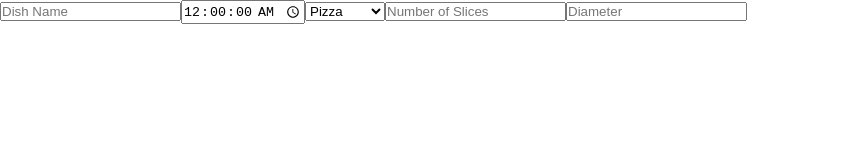
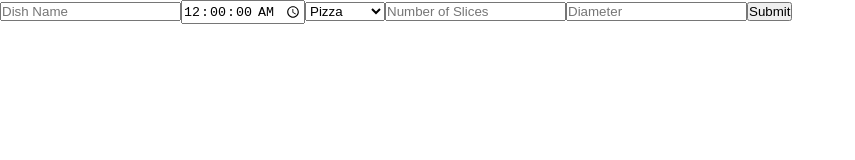
Before and after one commit to baqardo/dishes-form, a React (Create React App) app: page / in a window 1280 px wide. Shown: the top 160 px of the page, without its empty margins (0-855 px from the left). Built offline with nearby package versions, Linux system fonts and the light colour scheme.

Commit message:
Sending data to server

```diff
--- a/src/components/Button/Button.js
+++ b/src/components/Button/Button.js
@@ -2,6 +2,6 @@ import React from "react";
 
 import "./Button.scss";
 
-const Button = props => <button className="button"></button>;
+const Button = props => <button className="button">{props.children}</button>;
 
 export default Button;
--- a/src/components/Field/Field.js
+++ b/src/components/Field/Field.js
@@ -2,33 +2,25 @@ import React from "react";
 
 import "./Field.scss";
 
-const Input = props => {
-  let inputElement = null;
+const Field = props => {
+  const fieldTemplates = {
+    input: () => (
+      <input className="field__input" {...props.elementConfig} value={props.value} onChange={props.changed} />
+    ),
+    select: () => (
+      <select className="field__select" value={props.value} onChange={props.changed}>
+        {props.elementConfig.options.map(option => (
+          <option key={option.value} value={option.value}>
+            {option.displayValue}
+          </option>
+        ))}
+      </select>
+    ),
+  };
 
-  switch (props.elementType) {
-    case "input":
-      inputElement = (
-        <input className="field__input" {...props.elementConfig} value={props.value} onChange={props.inputChanged} />
-      );
-      break;
+  let fieldElement = fieldTemplates[props.elementType]();
 
-    case "select":
-      inputElement = (
-        <select className="field__select" value={props.value} onChange={props.selectChanged}>
-          {props.elementConfig.options.map(option => (
-            <option key={option.value} value={option.value}>
-              {option.displayValue}
-            </option>
-          ))}
-        </select>
-      );
-      break;
-
-    default:
-      return inputElement;
-  }
-
-  return inputElement;
+  return fieldElement;
 };
 
-export default Input;
+export default Field;
--- a/src/containers/Form/Form.js
+++ b/src/containers/Form/Form.js
@@ -1,4 +1,5 @@
 import React, { Component } from "react";
+import Button from "../../components/Button/Button";
 import Field from "../../components/Field/Field";
 
 import "./Form.scss";
@@ -9,7 +10,6 @@ class Form extends Component {
     globalCategory: "pizza",
     dishForm: {
       name: {
-        elementCategory: "default",
         elementType: "input",
         elementConfig: {
           type: "text",
@@ -17,14 +17,14 @@ class Form extends Component {
         },
         value: "",
         validation: {
-          required: true,
+          isRequired: true,
           minLength: 2,
         },
         isValid: false,
         isTouched: false,
+        category: "default",
       },
       preparation_time: {
-        elementCategory: "default",
         elementType: "input",
         elementConfig: {
           type: "time",
@@ -33,13 +33,13 @@ class Form extends Component {
         },
         value: "00:00:00",
         validation: {
-          required: true,
+          isRequired: true,
         },
         isValid: false,
         isTouched: false,
+        category: "default",
       },
       type: {
-        elementCategory: "default",
         elementType: "select",
         elementConfig: {
           options: [
@@ -50,13 +50,13 @@ class Form extends Component {
         },
         value: "pizza",
         validation: {
-          required: true,
+          isRequired: true,
         },
         isValid: true,
         isTouched: false,
+        category: "default",
       },
       no_of_slices: {
-        elementCategory: "pizza",
         elementType: "input",
         elementConfig: {
           type: "number",
@@ -65,14 +65,15 @@ class Form extends Component {
         },
         value: "",
         validation: {
-          required: true,
+          isRequired: true,
+          isNumeric: true,
           min: 1,
         },
         isValid: false,
         isTouched: false,
+        category: "pizza",
       },
       diameter: {
-        elementCategory: "pizza",
         elementType: "input",
         elementConfig: {
           type: "number",
@@ -82,14 +83,15 @@ class Form extends Component {
         },
         value: "",
         validation: {
-          required: true,
+          isRequired: true,
+          isNumeric: true,
           min: 0.01,
         },
         isValid: false,
         isTouched: false,
+        category: "pizza",
       },
       spiciness_scale: {
-        elementCategory: "soup",
         elementType: "input",
         elementConfig: {
           type: "number",
@@ -99,15 +101,16 @@ class Form extends Component {
         },
         value: "",
         validation: {
-          required: true,
+          isRequired: true,
+          isNumeric: true,
           min: 1,
           max: 10,
         },
         isValid: false,
         isTouched: false,
+        category: "soup",
       },
       slices_of_bread: {
-        elementCategory: "sandwich",
         elementType: "input",
         elementConfig: {
           type: "number",
@@ -116,46 +119,75 @@ class Form extends Component {
         },
         value: "",
         validation: {
-          required: true,
+          isRequired: true,
+          isNumeric: true,
           min: 1,
         },
         isValid: false,
         isTouched: false,
+        category: "sandwich",
       },
     },
   };
 
-  inputChangeHandler = (event, fieldID) => {
+  fieldChangeHandler = (event, editedFieldID) => {
     const updatedDishForm = { ...this.state.dishForm };
-    const updatedFormElement = { ...updatedDishForm[fieldID] };
+    const updatedFormElement = { ...updatedDishForm[editedFieldID] };
 
-    updatedFormElement.value = event.target.value;
-    updatedFormElement.isValid = this.checkValidity(updatedFormElement.value, updatedFormElement.validation);
-    updatedFormElement.touched = true;
-    updatedDishForm[fieldID] = updatedFormElement;
+    updatedFormElement.isValid = this.checkValidity(event.target.value, updatedFormElement.validation);
 
-    this.setState({ dishForm: updatedDishForm });
-    console.log(updatedFormElement.isValid);
+    if (updatedFormElement.elementConfig.type === "number") {
+      updatedFormElement.value = Number(event.target.value);
+    } else {
+      updatedFormElement.value = event.target.value;
+    }
+
+    updatedFormElement.isTouched = true;
+    updatedDishForm[editedFieldID] = updatedFormElement;
+
+    let updatedGlobalCategory = this.state.globalCategory;
+    if (editedFieldID === "type") updatedGlobalCategory = updatedFormElement.value;
+
+    let isFormValid = true;
+    for (let fieldID in updatedDishForm) {
+      const fieldCategory = this.state.dishForm[fieldID].category;
+
+      if (!this.isProperCategory(fieldCategory, updatedGlobalCategory)) continue;
+      isFormValid = updatedDishForm[fieldID].isValid && isFormValid;
+    }
+    this.setState({ dishForm: updatedDishForm, globalCategory: updatedGlobalCategory, isValid: isFormValid });
   };
 
-  selectChangeHandler = (event, fieldID) => {
-    const updatedDishForm = { ...this.state.dishForm };
-    const updatedFormElement = { ...updatedDishForm[fieldID] };
+  submitHandler = event => {
+    event.preventDefault();
 
-    updatedFormElement.value = event.target.value;
-    updatedFormElement.isValid = this.checkValidity(updatedFormElement.value, updatedFormElement.validation);
-    updatedFormElement.touched = true;
-    updatedDishForm[fieldID] = updatedFormElement;
+    const dataToSend = {};
 
-    const updatedGlobalCategory = updatedFormElement.value;
+    for (const fieldID in this.state.dishForm) {
+      const field = this.state.dishForm[fieldID];
+      const fieldCategory = field.category;
 
-    this.setState({ dishForm: updatedDishForm, globalCategory: updatedGlobalCategory });
+      if (!this.isProperCategory(fieldCategory)) continue;
+
+      dataToSend[fieldID] = field.value;
+    }
+
+    fetch("https://frosty-wood-6558.getsandbox.com:443/dishes", {
+      body: JSON.stringify(dataToSend),
+      headers: {
+        "Content-Type": "application/json",
+      },
+      method: "POST",
+    })
+      .then(answer => answer.json())
+      .then(data => console.log(data))
+      .catch(error => console.log(error));
   };
 
   checkValidity(value, rules) {
     let isValid = true;
 
-    if (rules.required) {
+    if (rules.isRequired) {
       isValid = value.trim() !== "" && isValid;
     }
 
@@ -183,18 +215,25 @@ class Form extends Component {
     return isValid;
   }
 
+  isProperCategory(category, globalCategory = this.state.globalCategory) {
+    if (category === "default" || category === globalCategory) return true;
+
+    return false;
+  }
+
   render() {
     const formElements = [];
 
-    for (const key in this.state.dishForm) {
-      const elementCategory = this.state.dishForm[key].elementCategory;
-      const globalCategory = this.state.globalCategory;
+    for (const fieldID in this.state.dishForm) {
+      const field = this.state.dishForm[fieldID];
+      const fieldCategory = field.category;
 
-      if (elementCategory === "default" || elementCategory === globalCategory)
-        formElements.push({
-          id: key,
-          config: this.state.dishForm[key],
-        });
+      if (!this.isProperCategory(fieldCategory)) continue;
+
+      formElements.push({
+        id: fieldID,
+        config: field,
+      });
     }
 
     const elementsToRender = formElements.map(formElement => {
@@ -205,13 +244,17 @@ class Form extends Component {
           elementType={elementType}
           elementConfig={elementConfig}
           value={value}
-          inputChanged={event => this.inputChangeHandler(event, formElement.id)}
-          selectChanged={event => this.selectChangeHandler(event, formElement.id)}
+          changed={event => this.fieldChangeHandler(event, formElement.id)}
         />
       );
     });
 
-    return <form className="form">{elementsToRender}</form>;
+    return (
+      <form className="form" onSubmit={this.submitHandler}>
+        {elementsToRender}
+        <Button>Submit</Button>
+      </form>
+    );
   }
 }
 
```
